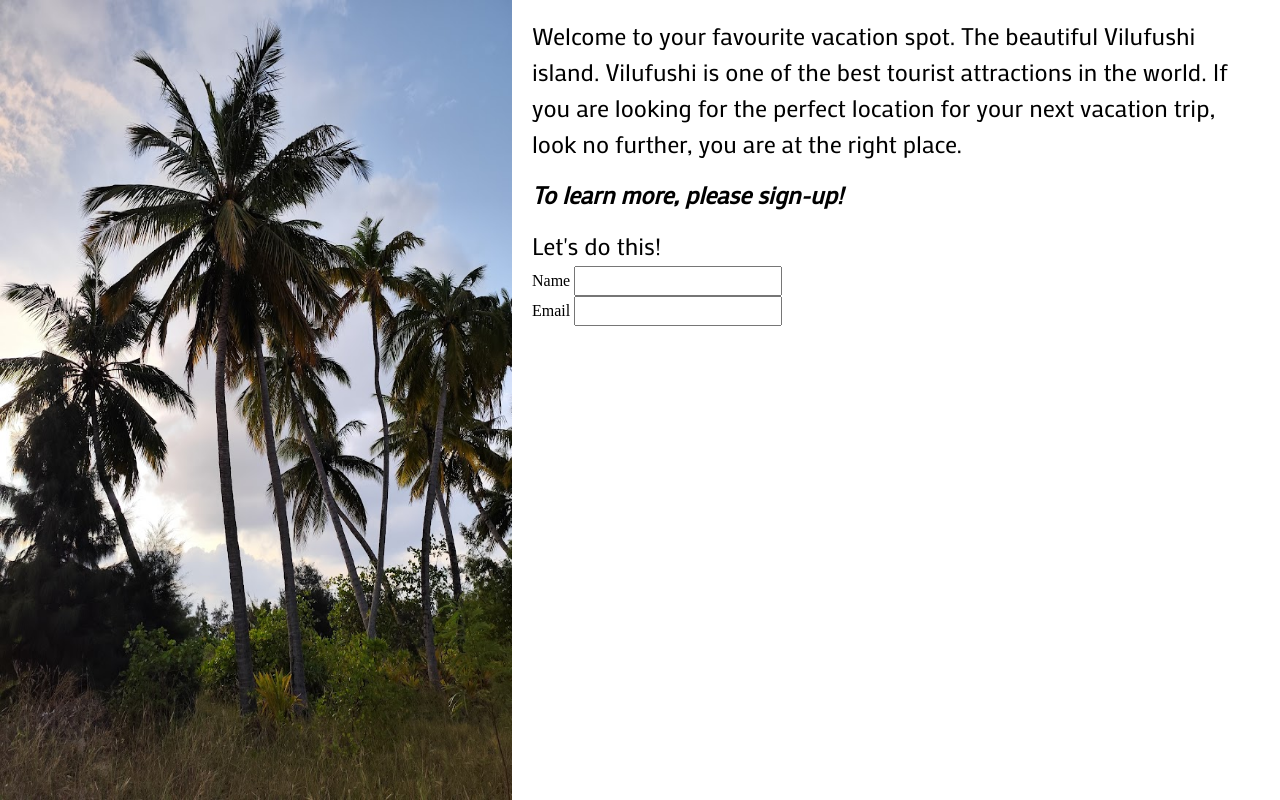
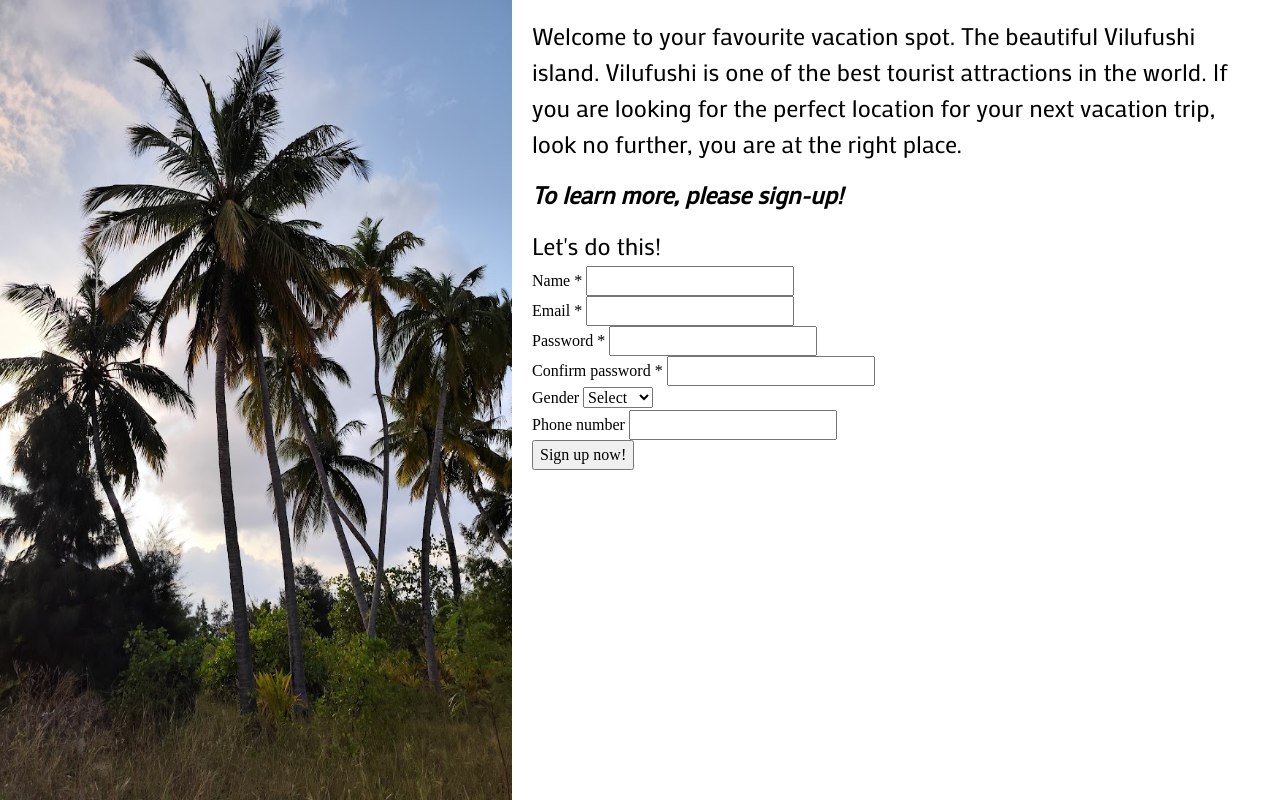
Before and after one commit to hussain-ahusan/sign-up-form, a plain HTML site: page index.html in a window 1280 px wide. Drawn offline with Linux system fonts and the light colour scheme.

Commit message:
added personal details

```diff
--- a/index.html
+++ b/index.html
@@ -21,13 +21,36 @@
             <div class="form">
                 <p>Let's do this!</p>
                 <form>
-                    <div class="name">
-                        <label for="fname">Name</label>
+                    <div>
+                        <label for="fname">Name *</label>
                         <input type="text" name="fname" required/>
                     </div>
-                    <div class="email">
-                        <label for="email">Email</label>
+                    <div>
+                        <label for="email">Email *</label>
                         <input type="email" id="email" name="email" required/>
+                    </div>
+                    <div>
+                        <label for="password">Password *</label>
+                        <input type="password" id="password" name="password" required/>
+                    </div>
+                    <div>
+                        <label for="confirm">Confirm password *</label>
+                        <input type="password" name="password-confirmation" id="confirmation" required/>
+                    </div>
+                    <div>
+                        <label for="gender">Gender</label>
+                        <select name="gender" id="gender">
+                            <option value="select">Select</option>
+                            <option value="male">Male</option>
+                            <option value="female">Female</option>
+                        </select>
+                    </div>
+                    <div>
+                        <label for="number">Phone number</label>
+                        <input type="tel" id="number" name="contact-no">
+                    </div>
+                    <div>
+                        <button type="submit">Sign up now!</button>
                     </div>
                 </form>
             </div>
```
